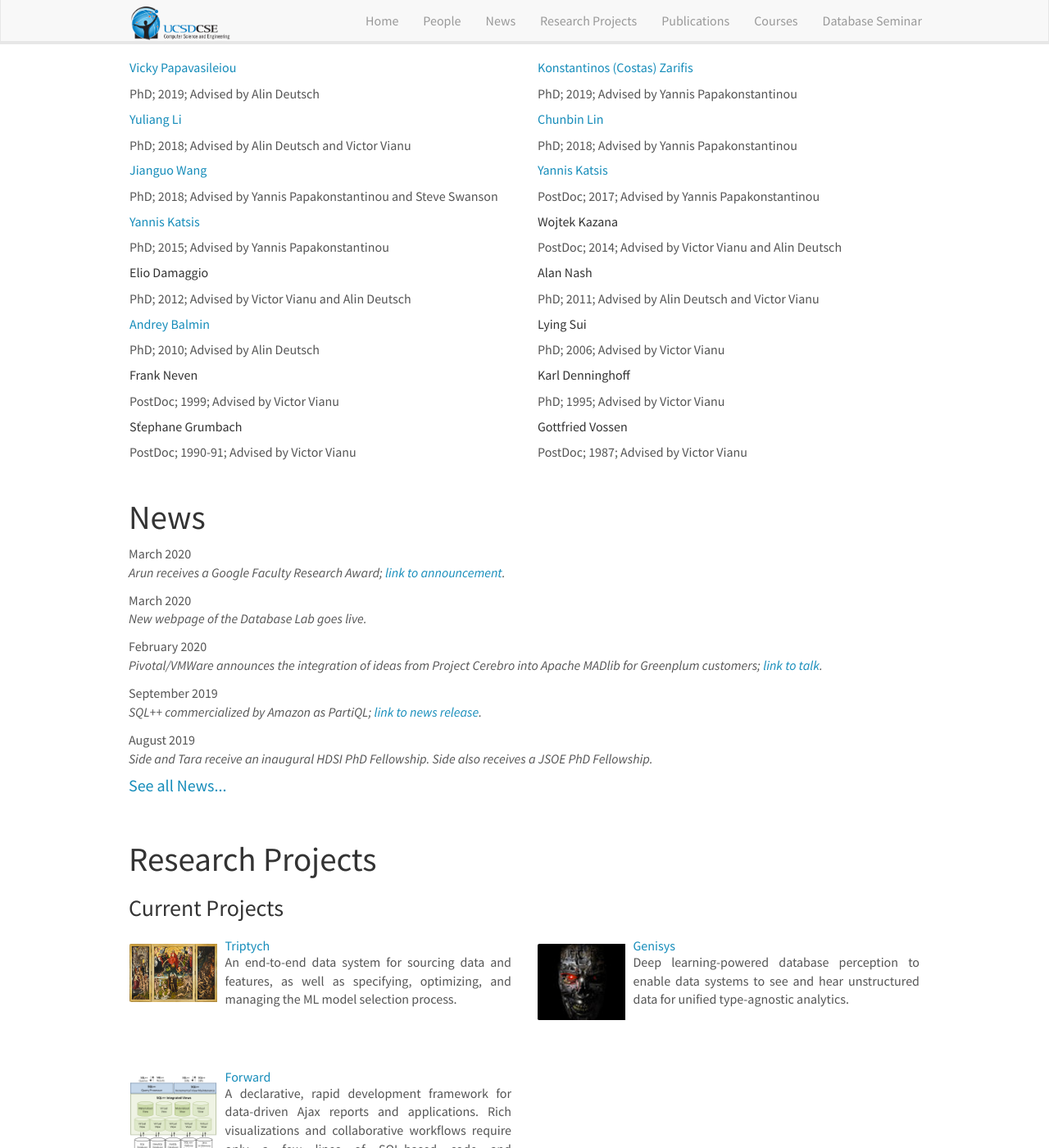
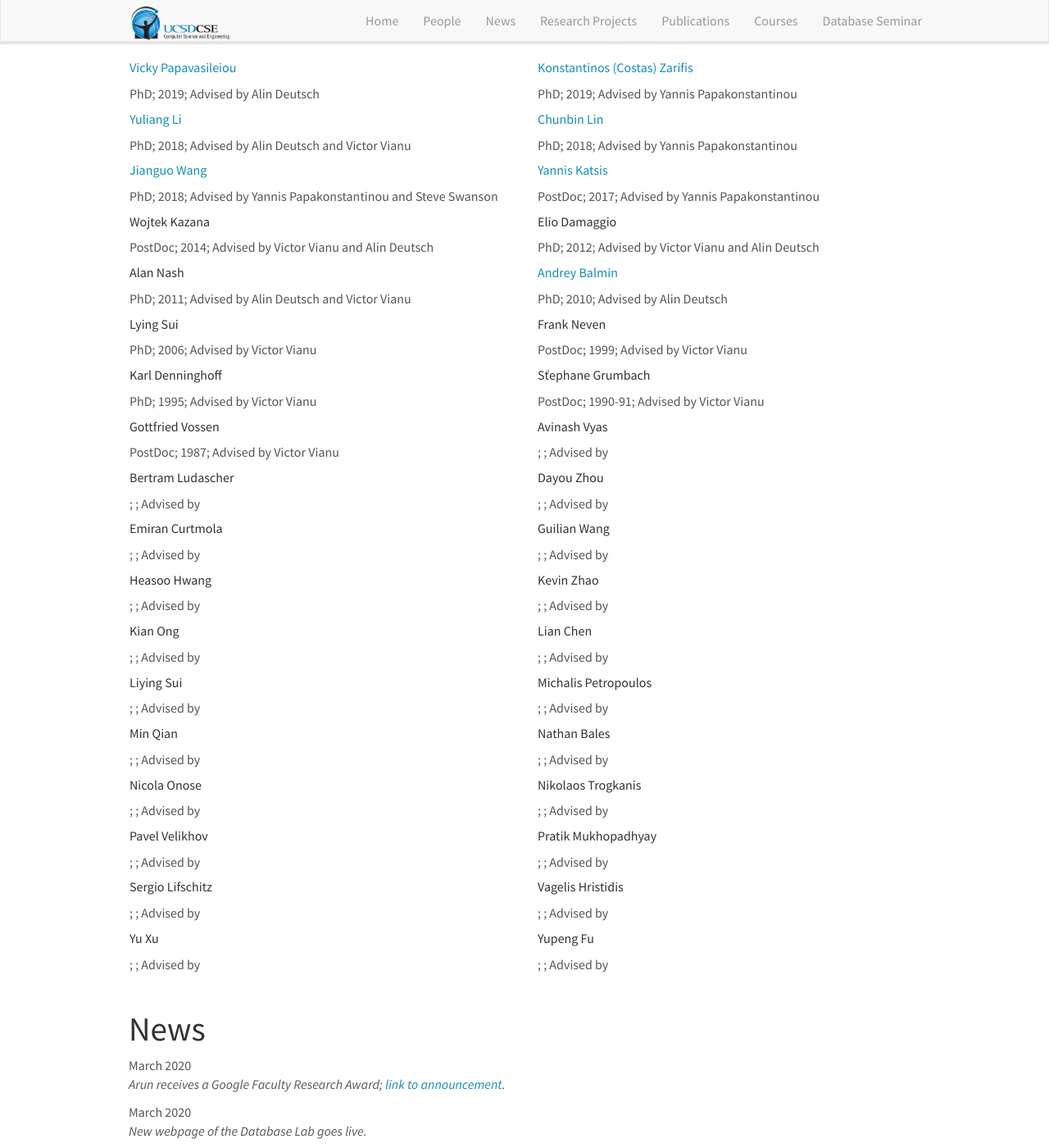
Before and after one commit to dbucsd/dbucsd.github.io, a Jekyll site: the page built from index.md, in a window 1280 px wide and 1400 px high, scrolled down 2557 px. Shown: the whole window at 82% size. Built offline with Jekyll 4.4.1, drawn with Linux system fonts in a browser that asks for light colours; nearby versions of some CDN libraries.

Commit message:
more alumni

```diff
--- a/_data/alumni.yml
+++ b/_data/alumni.yml
@@ -26,11 +26,6 @@
 - name: Yannis Katsis
   year: 2017
   type: PostDoc
-  web: http://cseweb.ucsd.edu/~ikatsis/
-  advisor: Yannis Papakonstantinou
-- name: Yannis Katsis
-  year: 2015
-  type: PhD
   web: http://cseweb.ucsd.edu/~ikatsis/
   advisor: Yannis Papakonstantinou
 - name: Wojtek Kazana
@@ -70,3 +65,24 @@
   year: 1987
   type: PostDoc
   advisor: Victor Vianu
+- name: Avinash Vyas
+- name: Bertram Ludascher
+- name: Dayou Zhou
+- name: Emiran Curtmola
+- name: Guilian Wang
+- name: Heasoo Hwang
+- name: Kevin Zhao
+- name: Kian Ong
+- name: Lian Chen
+- name: Liying Sui
+- name: Michalis Petropoulos
+- name: Min Qian
+- name: Nathan Bales
+- name: Nicola Onose
+- name: Nikolaos Trogkanis
+- name: Pavel Velikhov
+- name: Pratik Mukhopadhyay
+- name: Sergio Lifschitz
+- name: Vagelis Hristidis
+- name: Yu Xu
+- name: Yupeng Fu
```
